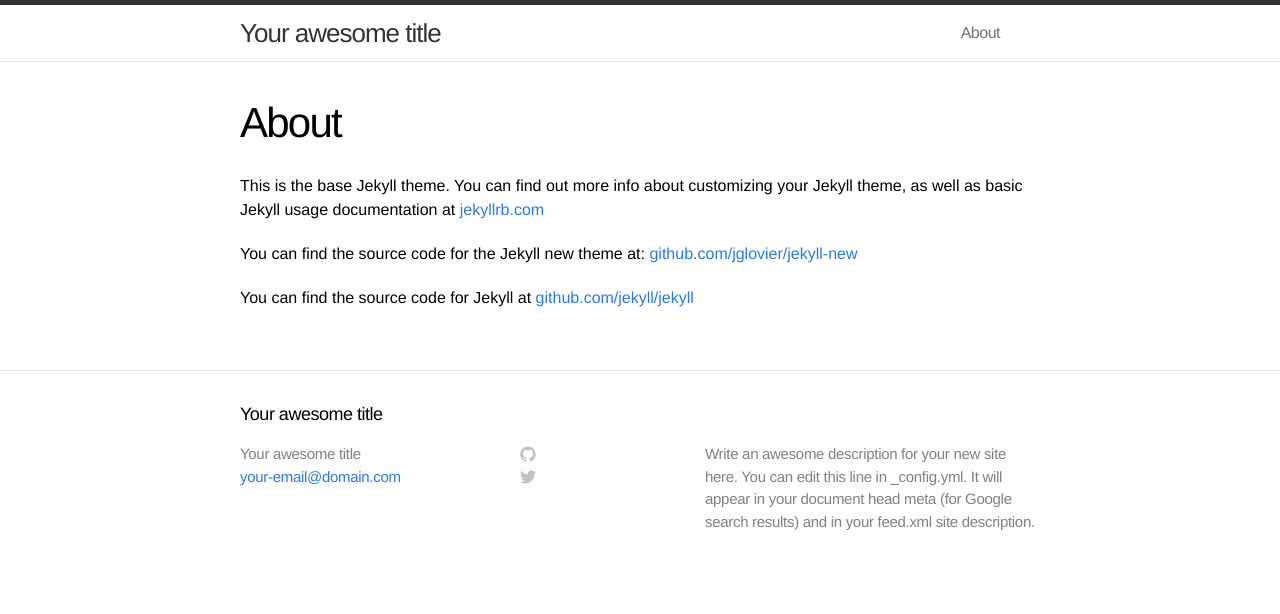
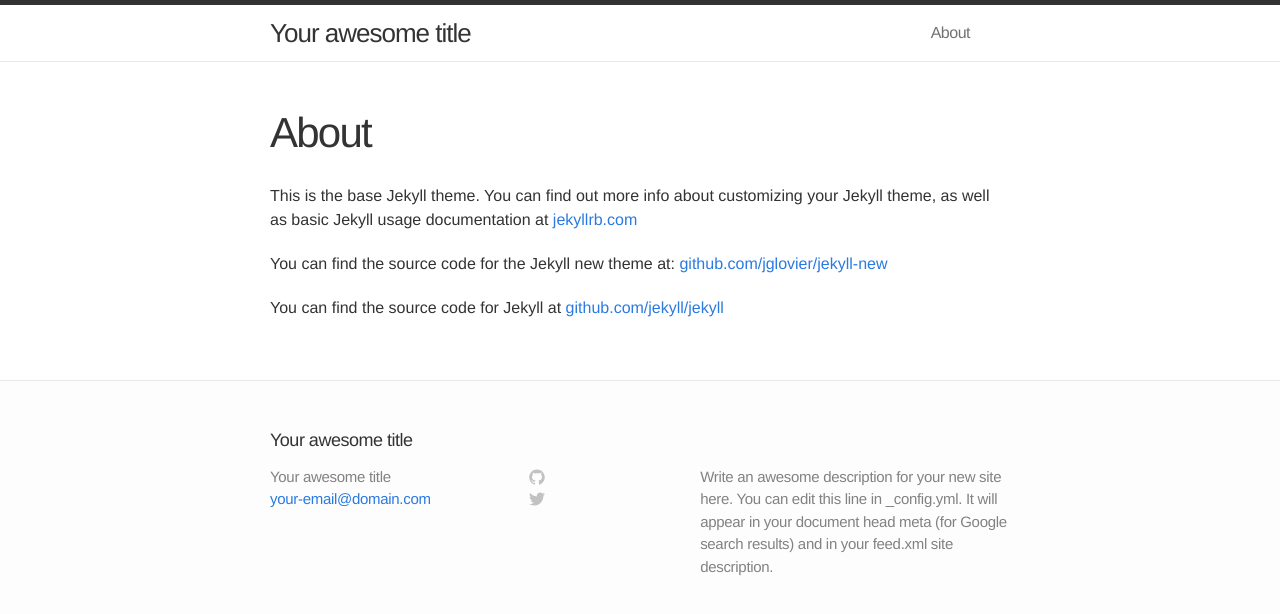
Before and after one commit to dcproject/faithful-witness, a Jekyll site: the page built from about.md, in a window 1280 px wide. Shown: the top 614 px of the page. Built offline with Jekyll 4.4.1, drawn with Linux system fonts in a browser that asks for light colours; nearby versions of some CDN libraries; library files that are not in the unit come from our copies.

Commit message:
folded initialzr stuff into jekyll includes

```diff
--- a/_includes/head.html
+++ b/_includes/head.html
@@ -1,12 +1,18 @@
+<!--[if lt IE 7]>      <html class="no-js lt-ie9 lt-ie8 lt-ie7"> <![endif]-->
+<!--[if IE 7]>         <html class="no-js lt-ie9 lt-ie8"> <![endif]-->
+<!--[if IE 8]>         <html class="no-js lt-ie9"> <![endif]-->
+<!--[if gt IE 8]><!--> <html class="no-js"> <!--<![endif]-->
 <head>
     <meta charset="utf-8">
-    <meta http-equiv="X-UA-Compatible" content="IE=edge">
+    <meta http-equiv="X-UA-Compatible" content="IE=edge,chrome=1">
     <title>{% if page.title %}{{ page.title }}{% else %}{{ site.title }}{% endif %}</title>
-    <meta name="viewport" content="width=device-width">
     <meta name="description" content="{{ site.description }}">
+    <meta name="viewport" content="width=device-width, initial-scale=1">
     <link rel="canonical" href="{{ page.url | replace:'index.html','' | prepend: site.baseurl | prepend: site.url }}">
 
-    <!-- Custom CSS -->
+    <link rel="stylesheet" href="/css/bootstrap.min.css">
+    <link rel="stylesheet" href="/css/bootstrap-theme.min.css">
     <link rel="stylesheet" href="{{ "/css/main.css" | prepend: site.baseurl }}">
 
+    <script src="/js/vendor/modernizr-2.6.2-respond-1.1.0.min.js"></script>
 </head>
```
Also changed, not shown: _includes/footer.html (+17 -0 lines).
